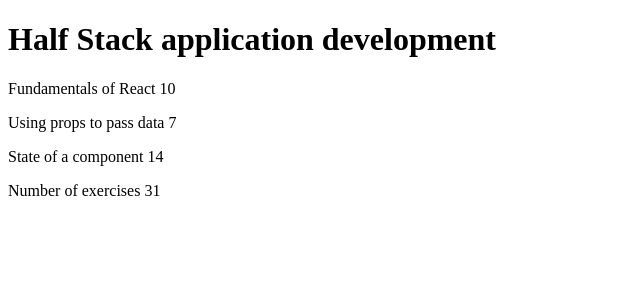
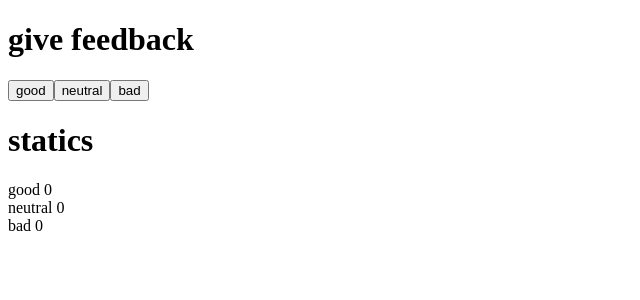
Before and after one commit to mosh-pirk/tamk-fullstack, a React (Create React App) app in the folder osa1/tehtavat/: page / in a window 1280 px wide. Shown: the top 300 px of the page, without its empty margins (0-640 px from the left). Built offline with nearby package versions, Linux system fonts and the light colour scheme.

Commit message:
tehtävä 1.6

```diff
--- a/osa1/tehtavat/src/App.js
+++ b/osa1/tehtavat/src/App.js
@@ -1,60 +1,34 @@
+import {useState} from "react";
+
 const App = () => {
-    const course = {
-        name: 'Half Stack application development',
-        parts: [
-            {
-                name: 'Fundamentals of React',
-                exercises: 10
-            },
-            {
-                name: 'Using props to pass data',
-                exercises: 7
-            },
-            {
-                name: 'State of a component',
-                exercises: 14
-            }
-        ]
-    }
+    // tallenna napit omaan tilaansa
+    const [good, setGood] = useState(0)
+    const [neutral, setNeutral] = useState(0)
+    const [bad, setBad] = useState(0)
 
     return (
         <div>
-            <Header course={course.name}/>
-            <Content parts={course.parts}/>
-            <Total parts={course.parts}/>
+            <Teksti text={'give feedback'} bold={true}/>
+            <Button name={'good'} handleClick={() => setGood(good + 1)}/>
+            <Button name={'neutral'} handleClick={() => setNeutral(neutral + 1)}/>
+            <Button name={'bad'} handleClick={() => setBad(bad + 1)}/>
+            <Teksti text={'statics'} bold={true}/>
+            <div><span>good </span>{good}</div>
+            <div><span>neutral </span>{neutral}</div>
+            <div><span>bad </span>{bad}</div>
+
         </div>
     )
 }
 
+
 export default App;
 
-const Header = (props) => {
-    return (
-        <h1>{props.course}</h1>
-    )
+const Teksti = ({text, bold}) => {
+    if (bold) return <h1>{text}</h1>
+    else return <span>{text}</span>
 }
 
-const Content = (props) => {
-    return (
-        <div>
-            {
-                props.parts.map(part => <Part part={part}/>)
-            }
-        </div>
-
-    )
+const Button = ({name, handleClick}) => {
+    return <button onClick={() => handleClick()}> {name} </button>
 }
-
-const Part = (props) => {
-    return (
-        <p>{props.part.name} {props.part.exercises}</p>
-    )
-}
-
-const Total = (props) => {
-    return (
-        <div>
-            <p>Number of exercises {props.parts.reduce((x, y) => x + y.exercises, 0)}</p>
-        </div>
-    )
-}
```
Also changed, not shown: 1 other file (tests, documents, lock files or other folders).
